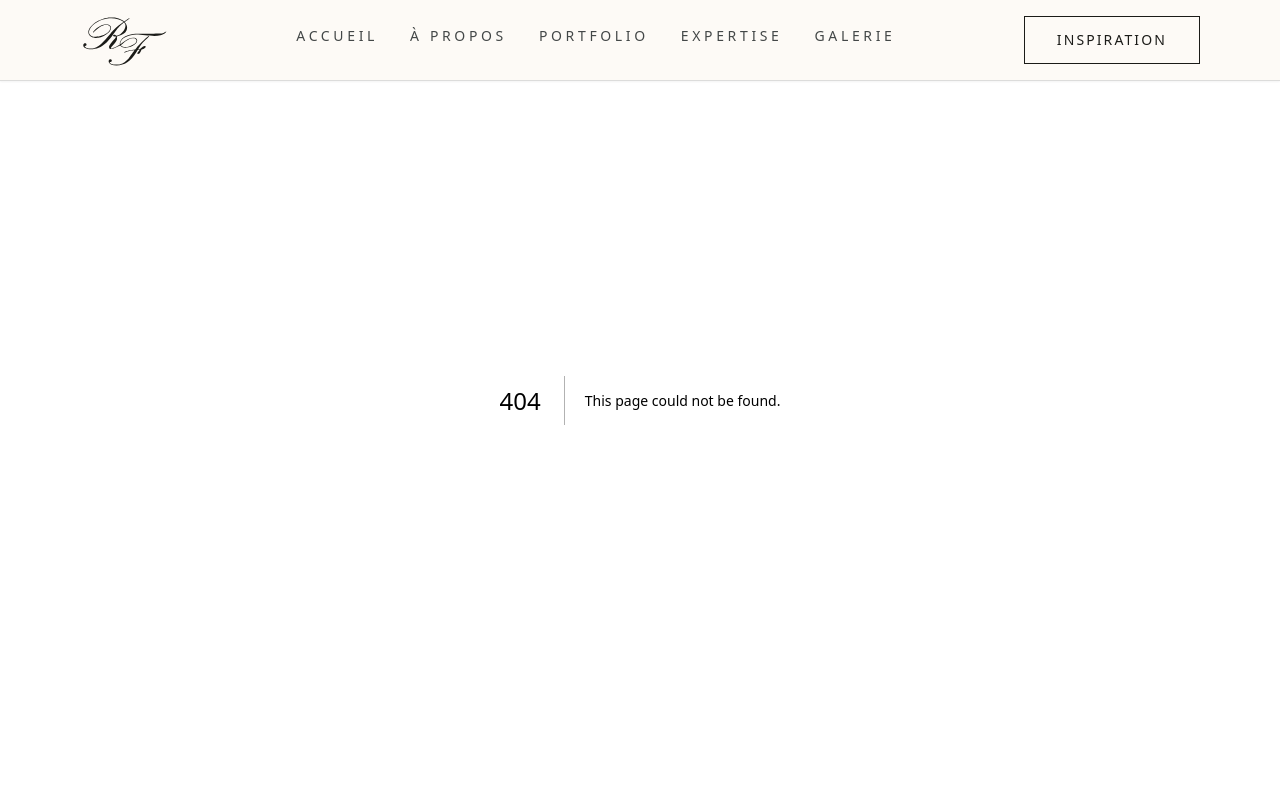
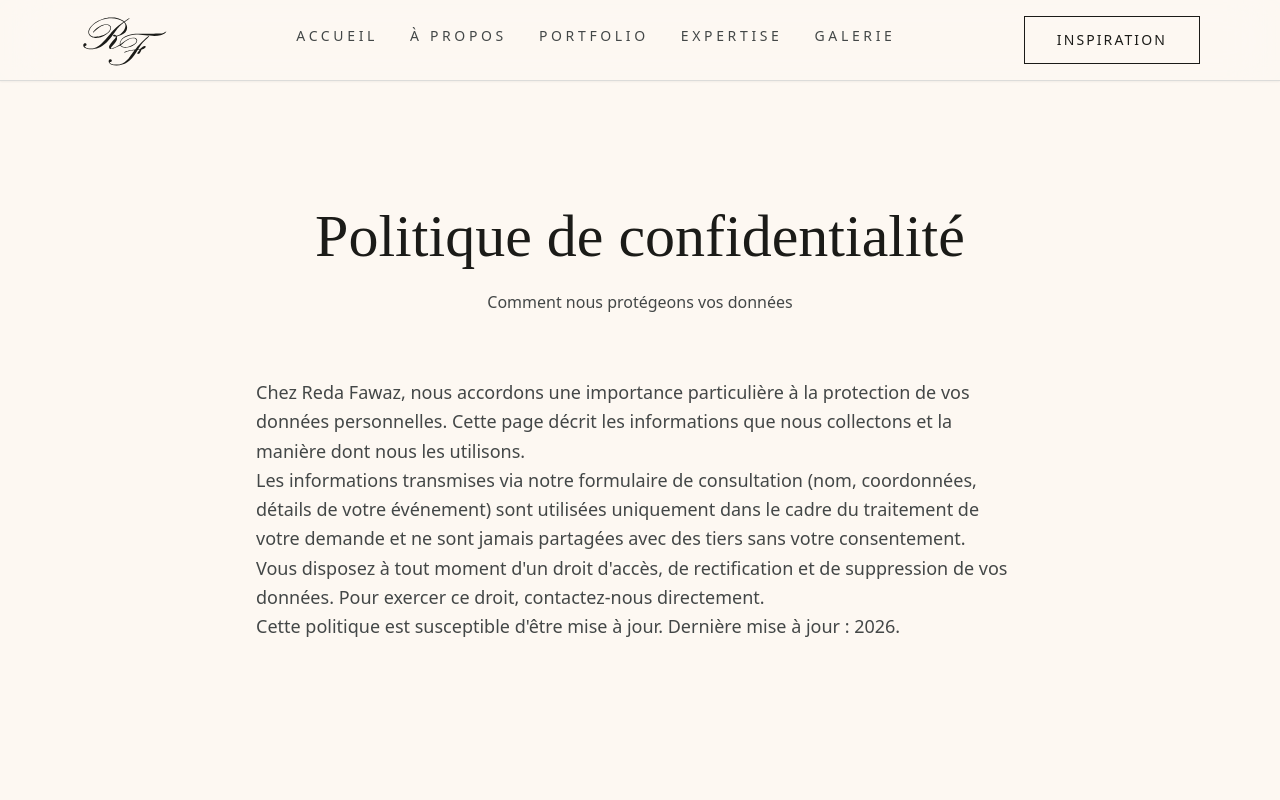
Before and after one commit to Taleyvital/fawaz, a Next.js app: page /privacy in a window 1280 px wide. Before the commit this address had no page. Shown: the top 800 px of the page. Built offline with nearby package versions, Linux system fonts and the light colour scheme.

Commit message:
Ajout des pages privacy, terms et press

```diff
--- /dev/null
+++ b/src/app/press/page.tsx
@@ -0,0 +1,29 @@
+export default function PressPage() {
+  return (
+    <main className="min-h-screen bg-background pt-[110px]">
+      <section className="mx-auto max-w-[1440px] px-4 py-12 sm:px-6 sm:py-16 md:px-12 md:py-24">
+        <div className="mb-12 text-center sm:mb-16">
+          <h1 className="font-display text-4xl font-medium leading-tight sm:text-5xl md:text-6xl">
+            Dossier de presse
+          </h1>
+          <p className="mt-4 text-muted-foreground sm:mt-6">
+            Reda Fawaz dans les médias
+          </p>
+        </div>
+        <div className="mx-auto max-w-3xl space-y-8">
+          <div className="prose prose-lg max-w-none">
+            <p className="leading-relaxed text-muted-foreground text-lg">
+              Reda Fawaz est reconnu pour son approche artistique unique de l&apos;événementiel de luxe, alliant élégance intemporelle et créativité audacieuse.
+            </p>
+            <p className="leading-relaxed text-muted-foreground text-lg">
+              Pour toute demande presse, interview ou collaboration médiatique, notre équipe se tient à votre disposition pour vous fournir photos, biographie complète et éléments visuels de marque.
+            </p>
+            <p className="leading-relaxed text-muted-foreground text-lg">
+              Contactez-nous directement via notre formulaire de consultation pour toute demande relative à la presse.
+            </p>
+          </div>
+        </div>
+      </section>
+    </main>
+  );
+}
--- /dev/null
+++ b/src/app/privacy/page.tsx
@@ -0,0 +1,32 @@
+export default function PrivacyPage() {
+  return (
+    <main className="min-h-screen bg-background pt-[110px]">
+      <section className="mx-auto max-w-[1440px] px-4 py-12 sm:px-6 sm:py-16 md:px-12 md:py-24">
+        <div className="mb-12 text-center sm:mb-16">
+          <h1 className="font-display text-4xl font-medium leading-tight sm:text-5xl md:text-6xl">
+            Politique de confidentialité
+          </h1>
+          <p className="mt-4 text-muted-foreground sm:mt-6">
+            Comment nous protégeons vos données
+          </p>
+        </div>
+        <div className="mx-auto max-w-3xl space-y-8">
+          <div className="prose prose-lg max-w-none">
+            <p className="leading-relaxed text-muted-foreground text-lg">
+              Chez Reda Fawaz, nous accordons une importance particulière à la protection de vos données personnelles. Cette page décrit les informations que nous collectons et la manière dont nous les utilisons.
+            </p>
+            <p className="leading-relaxed text-muted-foreground text-lg">
+              Les informations transmises via notre formulaire de consultation (nom, coordonnées, détails de votre événement) sont utilisées uniquement dans le cadre du traitement de votre demande et ne sont jamais partagées avec des tiers sans votre consentement.
+            </p>
+            <p className="leading-relaxed text-muted-foreground text-lg">
+              Vous disposez à tout moment d&apos;un droit d&apos;accès, de rectification et de suppression de vos données. Pour exercer ce droit, contactez-nous directement.
+            </p>
+            <p className="leading-relaxed text-muted-foreground text-lg">
+              Cette politique est susceptible d&apos;être mise à jour. Dernière mise à jour : 2026.
+            </p>
+          </div>
+        </div>
+      </section>
+    </main>
+  );
+}
--- /dev/null
+++ b/src/app/terms/page.tsx
@@ -0,0 +1,32 @@
+export default function TermsPage() {
+  return (
+    <main className="min-h-screen bg-background pt-[110px]">
+      <section className="mx-auto max-w-[1440px] px-4 py-12 sm:px-6 sm:py-16 md:px-12 md:py-24">
+        <div className="mb-12 text-center sm:mb-16">
+          <h1 className="font-display text-4xl font-medium leading-tight sm:text-5xl md:text-6xl">
+            Conditions d&apos;utilisation
+          </h1>
+          <p className="mt-4 text-muted-foreground sm:mt-6">
+            Les règles régissant l&apos;utilisation de ce site
+          </p>
+        </div>
+        <div className="mx-auto max-w-3xl space-y-8">
+          <div className="prose prose-lg max-w-none">
+            <p className="leading-relaxed text-muted-foreground text-lg">
+              En accédant à ce site et en utilisant nos services, vous acceptez les présentes conditions d&apos;utilisation. Merci de les lire attentivement.
+            </p>
+            <p className="leading-relaxed text-muted-foreground text-lg">
+              Le contenu de ce site (textes, images, identité visuelle) est la propriété de Reda Fawaz et ne peut être reproduit sans autorisation préalable.
+            </p>
+            <p className="leading-relaxed text-muted-foreground text-lg">
+              Les informations fournies via le formulaire de consultation servent uniquement à l&apos;établissement d&apos;un premier contact et à l&apos;évaluation de votre demande d&apos;événement.
+            </p>
+            <p className="leading-relaxed text-muted-foreground text-lg">
+              Nous nous réservons le droit de modifier ces conditions à tout moment. Dernière mise à jour : 2026.
+            </p>
+          </div>
+        </div>
+      </section>
+    </main>
+  );
+}
```
